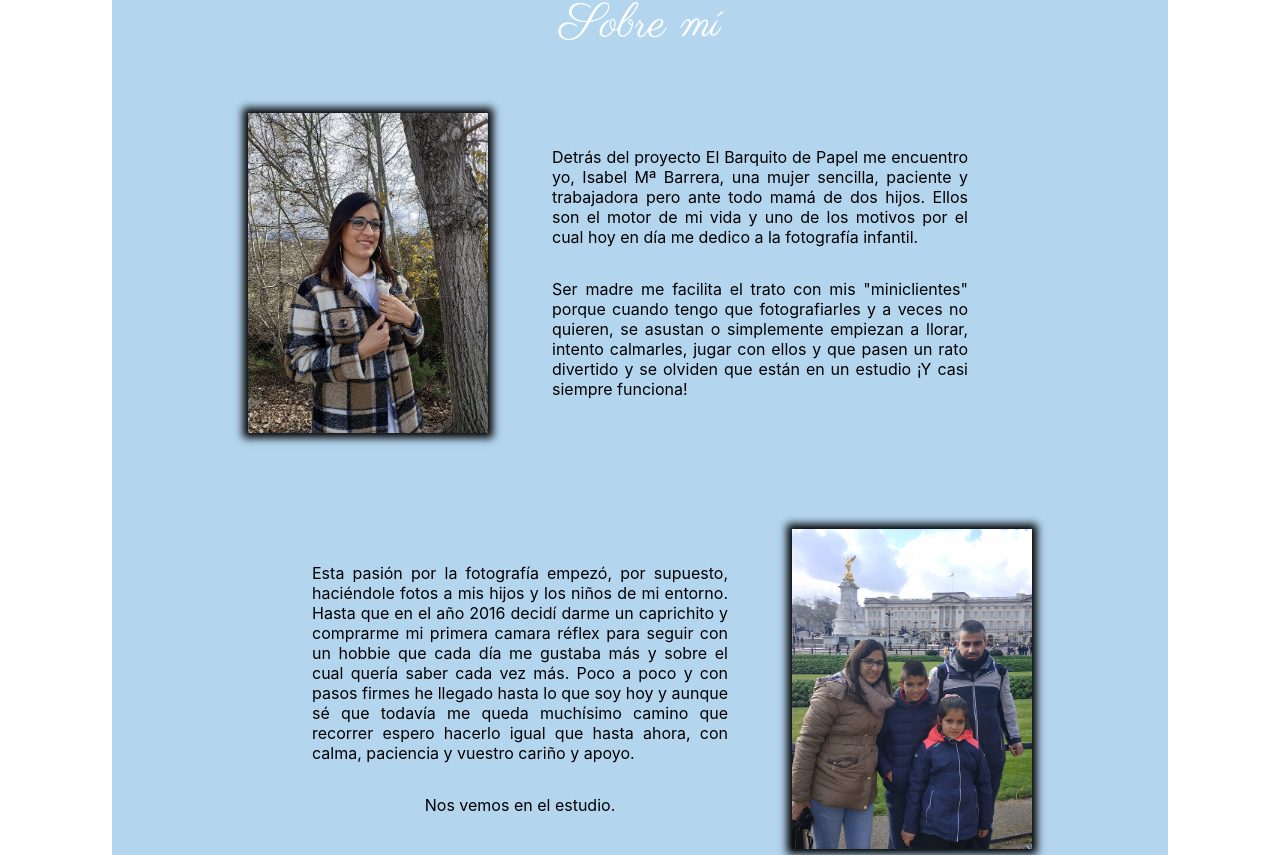
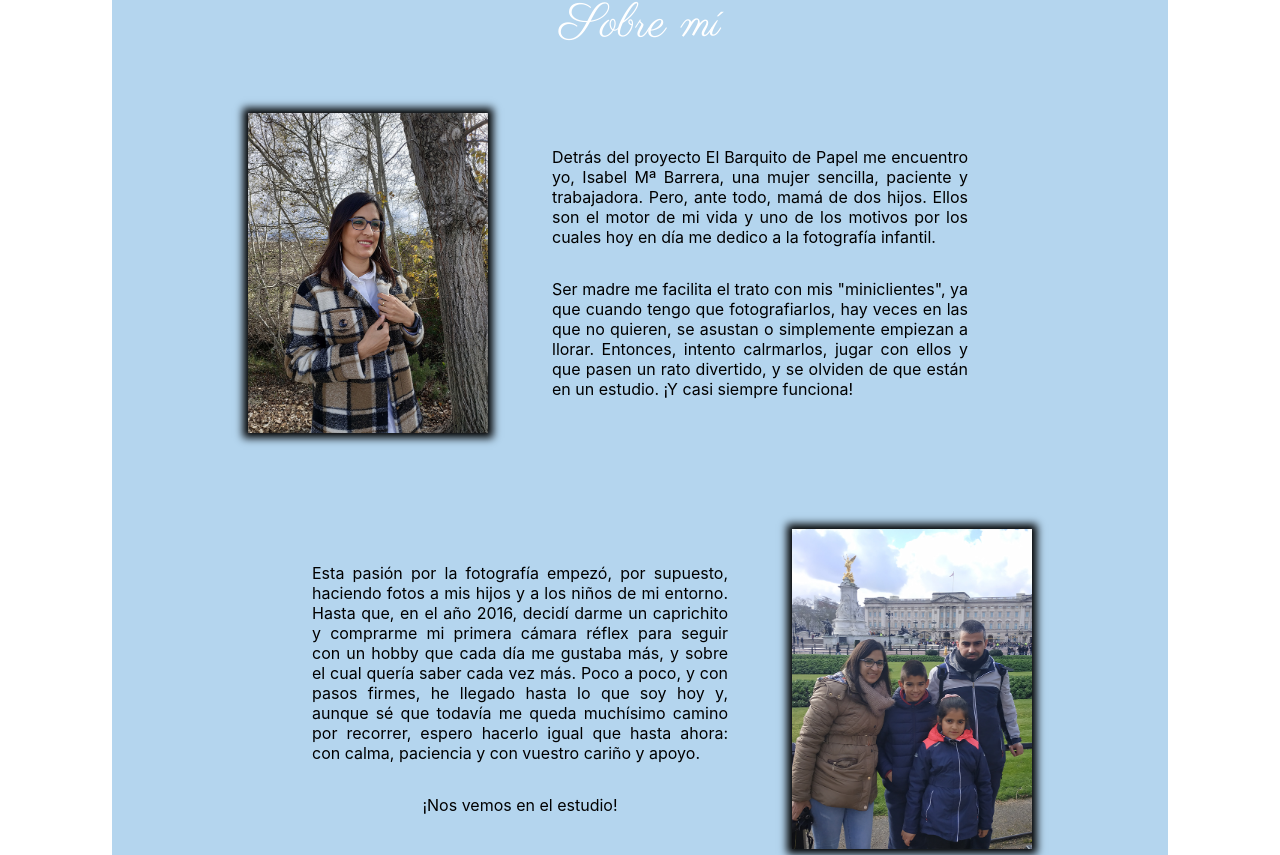
Before and after one commit to CherokiDev/webapp-photography-f, a React (Create React App) app: page /aboutme in a window 1280 px wide. Shown: the part 184-1039 px from the top of the page. Built offline with nearby package versions, Linux system fonts and the light colour scheme.

Commit message:
some changes in the text of the Aboutme.jsx

```diff
--- a/src/containers/Aboutme/Aboutme.jsx
+++ b/src/containers/Aboutme/Aboutme.jsx
@@ -14,9 +14,10 @@ const Aboutme = () => {
                     </div>
                     <div className="aboutMeText">
                         <p>
-                            Detrás del proyecto El Barquito de Papel me encuentro yo, Isabel Mª Barrera, una mujer sencilla, paciente y trabajadora pero ante todo mamá de dos hijos. Ellos son el motor de mi vida y uno de los motivos por el cual hoy en día me dedico a la fotografía infantil. </p>
+                            Detrás del proyecto El Barquito de Papel me encuentro yo, Isabel Mª Barrera, una mujer sencilla, paciente y trabajadora. Pero, ante todo, mamá de dos hijos. Ellos son el motor de mi vida y uno de los motivos por los cuales hoy en día me dedico a la fotografía infantil.
+                        </p>
                         <p>
-                            Ser madre me facilita el trato con mis "miniclientes" porque cuando tengo que fotografiarles y a veces no quieren, se asustan o simplemente empiezan a llorar, intento calmarles, jugar con ellos y que pasen un rato divertido y se olviden que están en un estudio ¡Y casi siempre funciona!
+                            Ser madre me facilita el trato con mis "miniclientes", ya que cuando tengo que fotografiarlos, hay veces en las que no quieren, se asustan o simplemente empiezan a llorar. Entonces, intento calrmarlos, jugar con ellos y que pasen un rato divertido, y se olviden de que están en un estudio. ¡Y casi siempre funciona!
                         </p>
 
                     </div>
@@ -25,10 +26,10 @@ const Aboutme = () => {
                 <div className="aboutMeRows">
                     <div className="aboutMeText">
                         <p>
-                            Esta pasión por la fotografía empezó, por supuesto, haciéndole fotos a mis hijos y los niños de mi entorno. Hasta que en el año 2016 decidí darme un caprichito y comprarme mi primera camara réflex para seguir con un hobbie que cada día me gustaba más y sobre el cual quería saber  cada vez más. Poco a poco y con pasos firmes he llegado hasta lo que soy hoy y aunque sé que todavía me queda muchísimo camino que recorrer espero hacerlo igual que hasta ahora, con calma, paciencia y vuestro cariño y apoyo.
+                            Esta pasión por la fotografía empezó, por supuesto, haciendo fotos a mis hijos y a los niños de mi entorno. Hasta que, en el año 2016, decidí darme un caprichito y comprarme mi primera cámara réflex para seguir con un hobby que cada día me gustaba más, y sobre el cual quería saber  cada vez más. Poco a poco, y con pasos firmes, he llegado hasta lo que soy hoy y, aunque sé que todavía me queda muchísimo camino por recorrer, espero hacerlo igual que hasta ahora: con calma, paciencia y con vuestro cariño y apoyo.
                         </p>
                         <p>
-                            Nos vemos en el estudio.
+                            ¡Nos vemos en el estudio!
                         </p>
                     </div>
                     <div className="aboutMePhoto">
```
Also changed, not shown: 1 other file (tests, documents, lock files or other folders).
